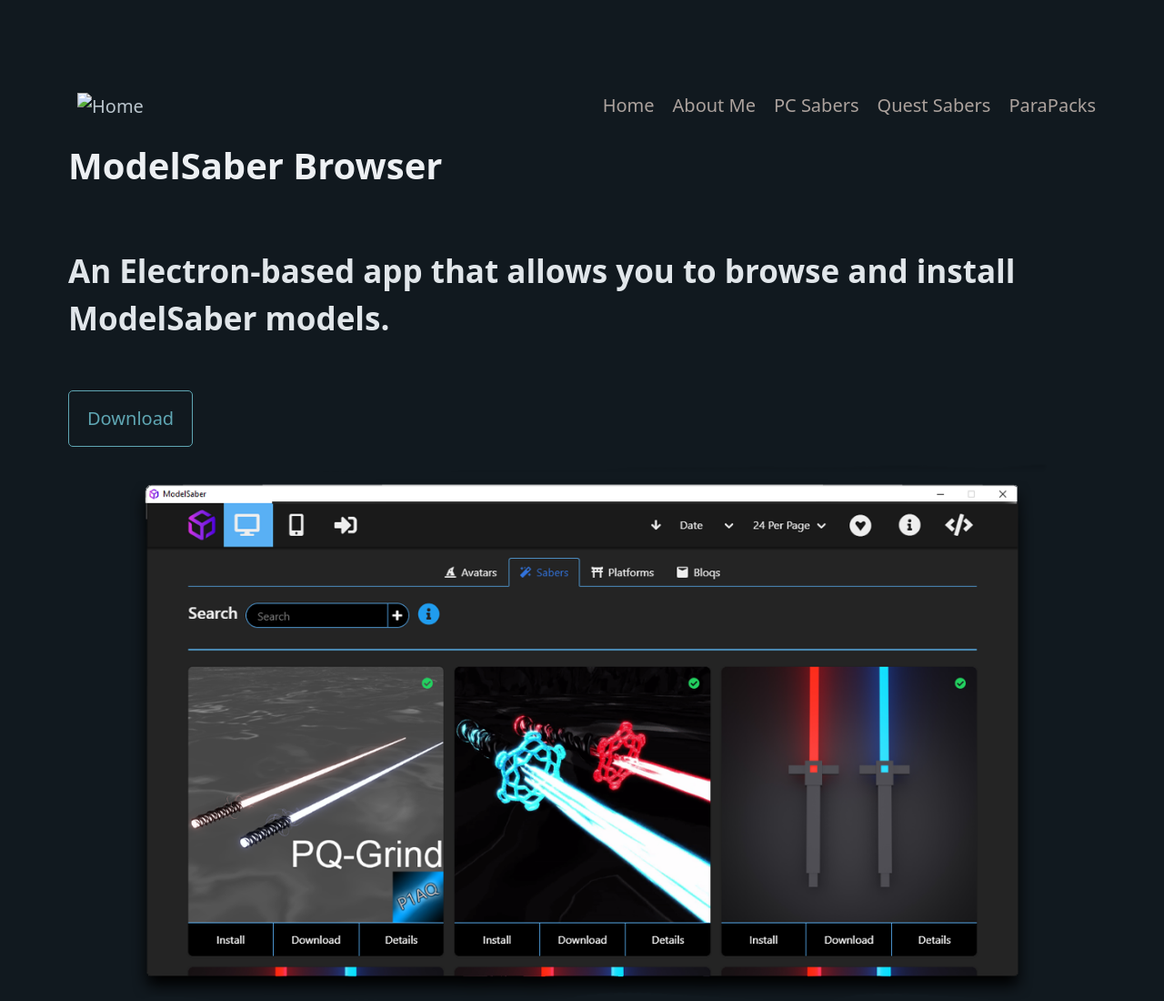
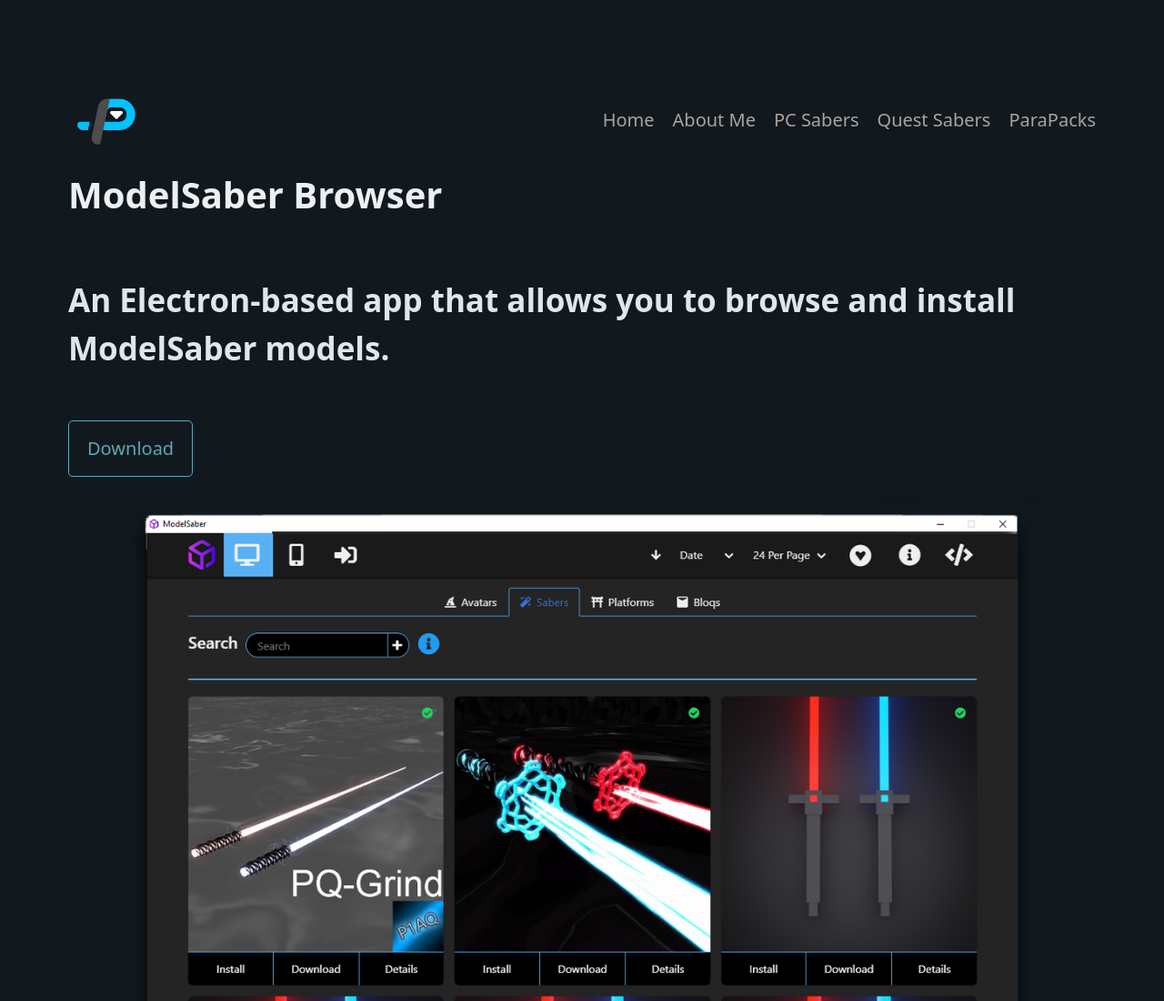
Before and after one commit to Parapass/parapass.github.io, a plain HTML site: page projects/msbrowser.html in a window 1280 px wide. Shown: the top 1100 px of the page at 91% size. Drawn offline with Linux system fonts and the light colour scheme.

Commit message:
Update msbrowser.html

```diff
--- a/projects/msbrowser.html
+++ b/projects/msbrowser.html
@@ -14,7 +14,7 @@
 <body>
     <main class="container">
         <nav>
-            <li><img alt="Home" src="cdn/icon.png" width=64 height=64 /></li>
+            <li><a href="/"><img alt="Home" src="/cdn/icon.png" width="64" height="64"></a></li>
             <ul>
                 <li><a href="/" class="secondary">Home</a></li>
                 <li><a href="/about" class="secondary">About Me</a></li>
```
